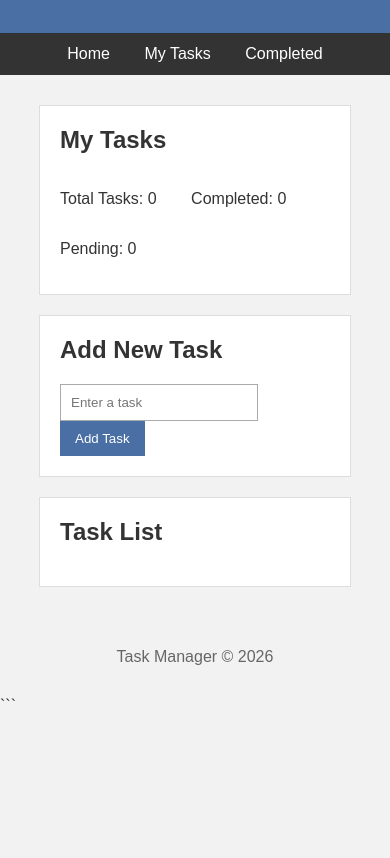
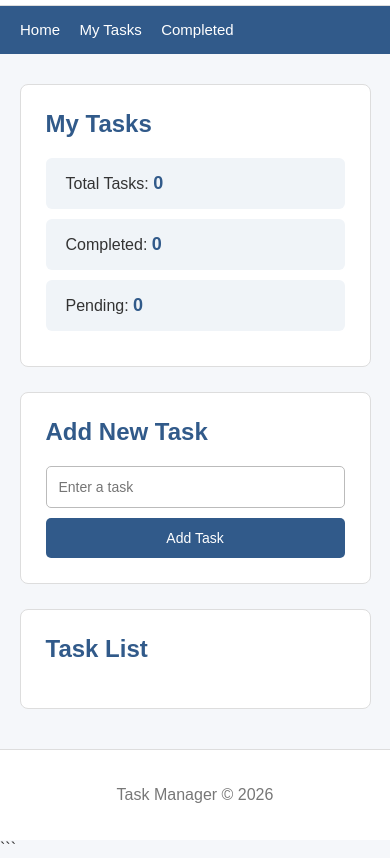
Before and after one commit to SafwanHashmi10/student-task-manager, a plain HTML site: page index.html in a window 390 px wide. Shown: the part 94-952 px from the top of the page. Before the commit the page ends 844 px from the top, so only its background shows below. Drawn offline with Linux system fonts and the light colour scheme.

Commit message:
Imrpove task manager styling

```diff
--- a/style.css
+++ b/style.css
@@ -1,100 +1,234 @@
+* {
+    box-sizing: border-box;
+}
+
 body {
+    margin: 0;
     font-family: Arial, sans-serif;
-    margin: 0;
-    background-color: #f2f2f2;
+    background-color: #f5f7fa;
     color: #333;
 }
 
+/* Header */
+
 header {
-    background-color: #4a6fa5;
-    color: white;
-    text-align: center;
-    padding: 20px;
+    background-color: #ffffff;
+    padding: 25px 10%;
+    border-bottom: 1px solid #ddd;
 }
 
 header h1 {
     margin: 0;
+    color: #315a8a;
+    font-size: 30px;
 }
 
+header p {
+    margin: 7px 0 0;
+    color: #777;
+}
+
+
+/* Navigation */
+
 nav {
-    background-color: #333;
-    padding: 12px;
-    text-align: center;
+    background-color: #315a8a;
+    padding: 15px 10%;
 }
 
 nav a {
     color: white;
     text-decoration: none;
-    margin: 0 15px;
+    margin-right: 30px;
+    font-size: 15px;
 }
 
 nav a:hover {
     text-decoration: underline;
 }
 
+
+/* Main */
+
 main {
     width: 80%;
-    max-width: 800px;
+    max-width: 1000px;
     margin: 30px auto;
 }
 
+
+/* Sections */
+
 section {
     background-color: white;
-    padding: 20px;
-    margin-bottom: 20px;
+    padding: 25px;
+    margin-bottom: 25px;
+    border-radius: 8px;
     border: 1px solid #ddd;
 }
 
-h2 {
+section h2 {
     margin-top: 0;
+    color: #315a8a;
+}
+
+
+/* Summary */
+
+.summary {
+    display: flex;
+    flex-wrap: wrap;
+    gap: 15px;
+}
+
+.summary h2 {
+    width: 100%;
 }
 
 .summary p {
-    display: inline-block;
-    margin-right: 30px;
+    background-color: #f0f4f8;
+    padding: 15px 20px;
+    margin: 0;
+    border-radius: 6px;
+    min-width: 140px;
 }
 
-input {
-    width: 65%;
-    padding: 10px;
-    border: 1px solid #aaa;
+.summary span {
+    font-weight: bold;
+    color: #315a8a;
+    font-size: 18px;
+}
+
+
+/* Add Task */
+
+.add-task input {
+    width: 70%;
+    padding: 12px;
+    border: 1px solid #bbb;
+    border-radius: 5px;
+    font-size: 14px;
+}
+
+.add-task input:focus {
+    outline: none;
+    border-color: #315a8a;
 }
 
 button {
-    padding: 10px 15px;
-    background-color: #4a6fa5;
+    padding: 12px 18px;
+    border: none;
+    border-radius: 5px;
+    background-color: #315a8a;
     color: white;
-    border: none;
+    cursor: pointer;
+    font-size: 14px;
+}
+
+button:hover {
+    background-color: #25476d;
+}
+
+
+/* Task List */
+
+.tasks ul {
+    padding: 0;
+    margin: 0;
+}
+
+.tasks li {
+    list-style: none;
+    display: flex;
+    align-items: center;
+    padding: 15px;
+    margin-bottom: 10px;
+    background-color: #fafafa;
+    border: 1px solid #ddd;
+    border-radius: 6px;
+}
+
+.tasks li:hover {
+    background-color: #f0f4f8;
+}
+
+.tasks li input[type="checkbox"] {
+    width: 17px;
+    height: 17px;
+    margin-right: 12px;
     cursor: pointer;
 }
 
-button:hover {
-    background-color: #385985;
+.tasks li button {
+    margin-left: auto;
+    padding: 7px 12px;
+    background-color: #d9534f;
+    font-size: 13px;
 }
 
-ul {
-    padding: 0;
+.tasks li button:hover {
+    background-color: #b52b27;
 }
 
-li {
-    list-style: none;
-    padding: 12px;
-    border-bottom: 1px solid #ddd;
-}
 
-li button {
-    float: right;
-    background-color: #d9534f;
-    padding: 5px 10px;
-}
+/* Completed Tasks */
 
 .completed {
     text-decoration: line-through;
-    color: gray;
+    color: #999;
 }
+
+
+/* Footer */
 
 footer {
     text-align: center;
-    padding: 15px;
-    color: #666;
+    background-color: white;
+    border-top: 1px solid #ddd;
+    padding: 20px;
+    color: #777;
+    margin-top: 40px;
 }
+
+
+/* Mobile Layout */
+
+@media (max-width: 700px) {
+
+    header {
+        padding: 20px;
+    }
+
+    nav {
+        padding: 15px 20px;
+    }
+
+    nav a {
+        margin-right: 15px;
+    }
+
+    main {
+        width: 90%;
+    }
+
+    .summary {
+        display: block;
+    }
+
+    .summary p {
+        margin-bottom: 10px;
+    }
+
+    .add-task input {
+        width: 100%;
+        margin-bottom: 10px;
+    }
+
+    .add-task button {
+        width: 100%;
+    }
+
+    .tasks li {
+        font-size: 14px;
+    }
+}
```
